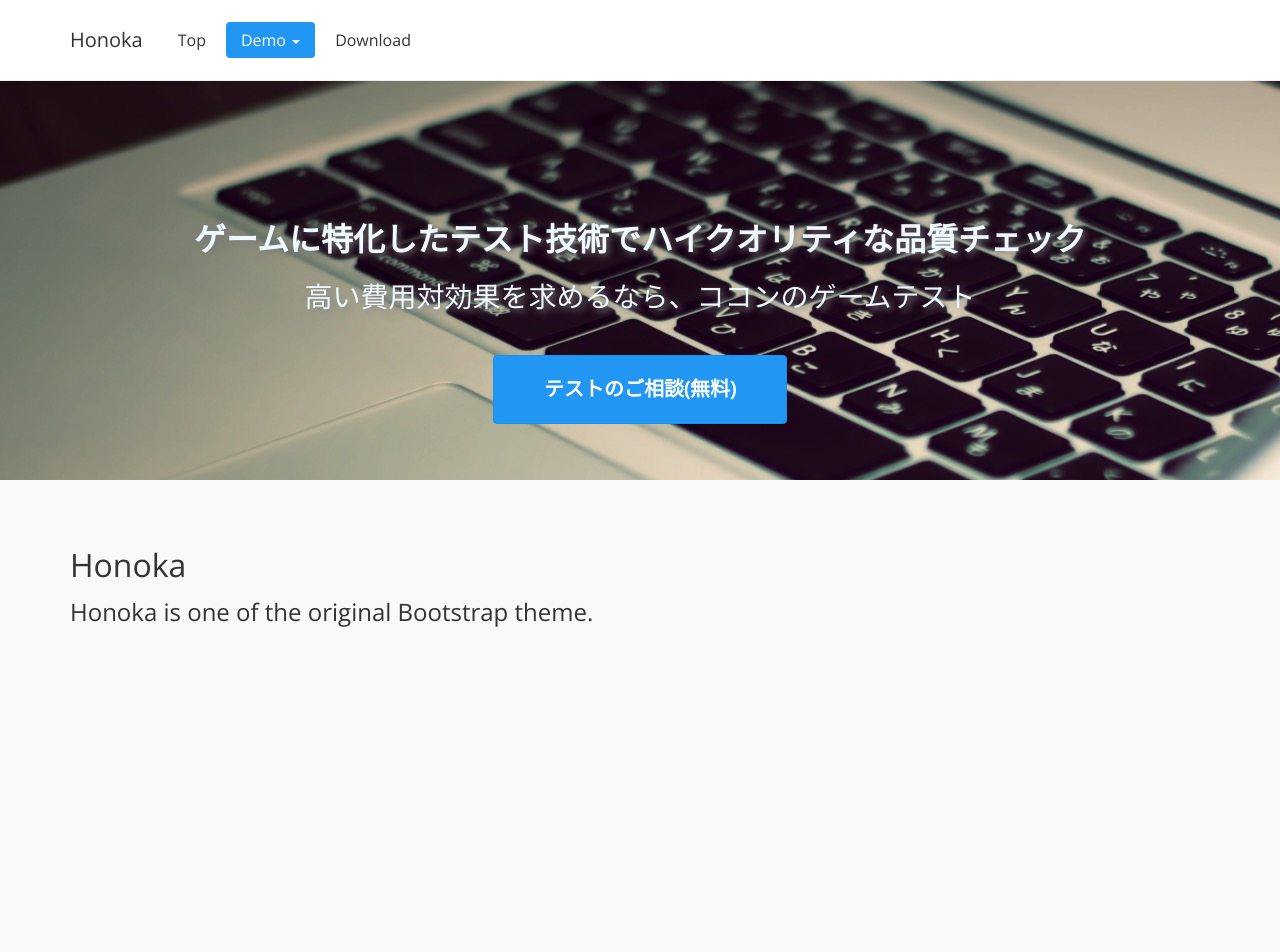
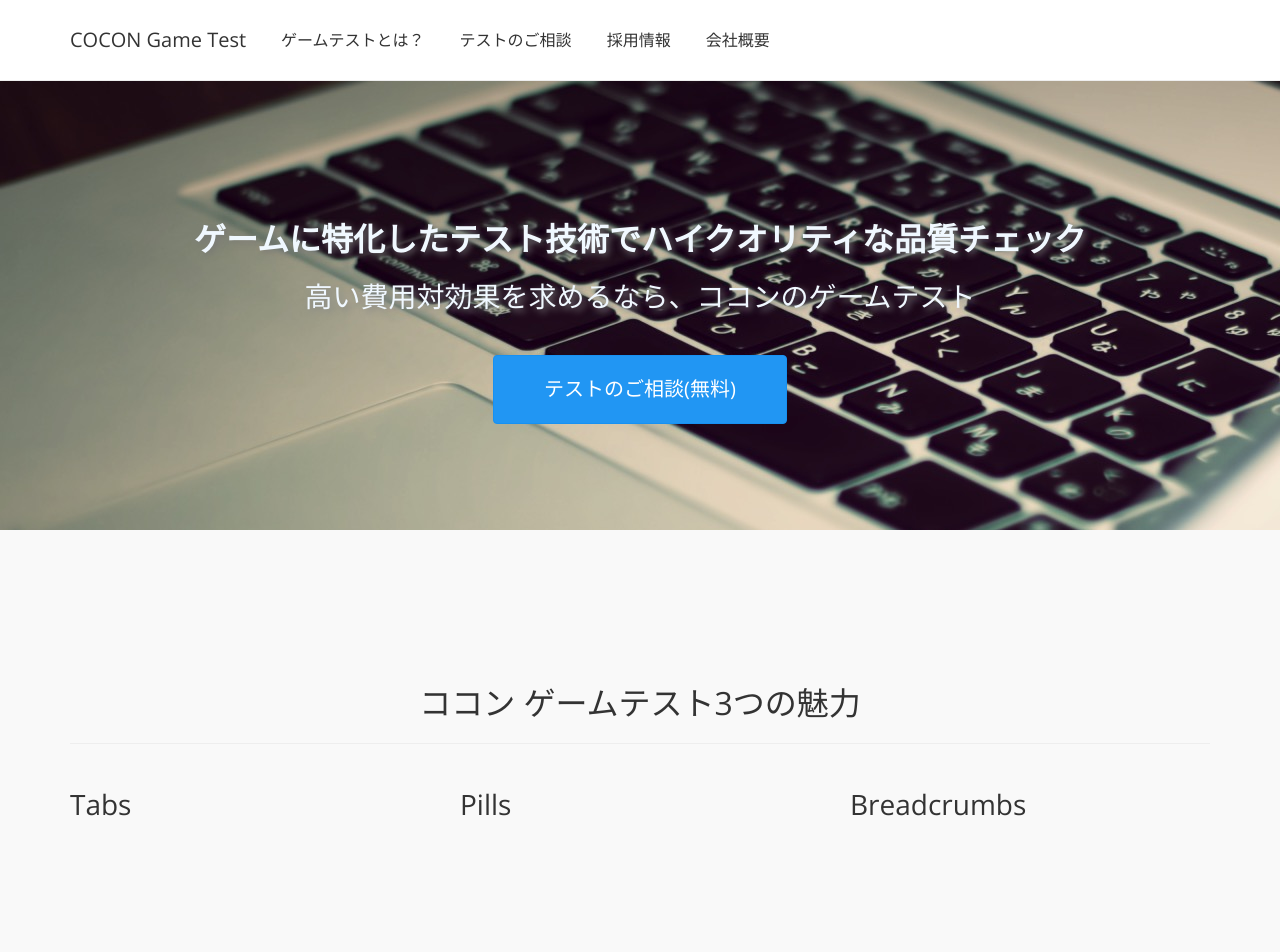
Before and after one commit to hujuu/cowork, a plain HTML site: page honoka/index.html in a window 1280 px wide. Shown: the top 952 px of the page. Drawn offline with nearby package versions, Linux system fonts and the light colour scheme.

Commit message:
フロントページ作成

```diff
--- a/honoka/css/bootstrap-custom.css
+++ b/honoka/css/bootstrap-custom.css
@@ -2,7 +2,7 @@
     margin-bottom: 0;
 }
 .main_visual{
-    height: 400px;
+    height: 450px;
     margin: 0;
     padding: 0;
     background-image: url("../img/main_visual.jpg");
@@ -22,5 +22,13 @@
 .main_visual > .btn{
     margin: 30px;
     padding: 20px 50px 20px 50px;
-    font-weight: bold;
+    /*font-weight: bold;*/
 }
+.section{
+    margin-top: 60px;
+    padding-top: 50px;
+}
+#nav{
+    text-align: center;
+    /*font-weight: bold;*/
+}
--- a/honoka/index.html
+++ b/honoka/index.html
@@ -61,8 +61,9 @@
   <div class="navbar navbar-default navbar-fixed-top">
     <div class="container">
       <div class="navbar-header">
-        <a href="/" class="navbar-brand">Honoka</a>
+        <a href="/" class="navbar-brand">COCON Game Test</a>
         <button class="navbar-toggle" type="button" data-toggle="collapse" data-target="#navbar-main">
+          <span class="icon-bar"></span>
           <span class="icon-bar"></span>
           <span class="icon-bar"></span>
           <span class="icon-bar"></span>
@@ -70,15 +71,10 @@
       </div>
       <div class="navbar-collapse collapse" id="navbar-main">
         <ul class="nav navbar-nav">
-          <li><a href="/">Top</a></li>
-          <li class="dropdown active">
-            <a href="#" class="dropdown-toggle" data-toggle="dropdown" role="button" aria-expanded="false">Demo <span class="caret"></span></a>
-            <ul class="dropdown-menu" role="menu">
-              <li><a href="./bootstrap-ja.html">Japanese Page <span class="label label-warning">New!</span></a></li>
-              <li><a href="./bootstrap.html">English Page</a></li>
-            </ul>
-          </li>
-          <li><a href="//github.com/windyakin/Honoka/releases">Download</a></li>
+            <li><a href="//github.com/windyakin/Honoka/releases">ゲームテストとは？</a></li>
+            <li><a href="//github.com/windyakin/Honoka/releases">テストのご相談</a></li>
+            <li><a href="//github.com/windyakin/Honoka/releases">採用情報</a></li>
+            <li><a href="./bootstrap.html">会社概要</a></li>
         </ul>
       </div>
     </div>
@@ -93,14 +89,31 @@
 
 <div class="container">
 
-  <div class="page-header" id="banner">
+
+  <!-- Navs
+  ================================================== -->
+  <div class="section">
     <div class="row">
-      <div class="col-lg-8 col-md-7 col-sm-6">
-        <h1>Honoka</h1>
-        <p class="lead">Honoka is one of the original Bootstrap theme.</p>
+      <div class="col-lg-12">
+        <div class="page-header">
+          <h1 id="nav">ココン ゲームテスト3つの魅力</h1>
+        </div>
+      </div>
+    </div>
+
+    <div class="row">
+      <div class="col-lg-4">
+        <h2 id="nav-tabs">Tabs</h2>
+      </div>
+      <div class="col-lg-4">
+        <h2 id="nav-pills">Pills</h2>
+      </div>
+      <div class="col-lg-4">
+        <h2 id="nav-breadcrumbs">Breadcrumbs</h2>
       </div>
     </div>
   </div>
+
 
   <!-- Navbar
   ================================================== -->
```
